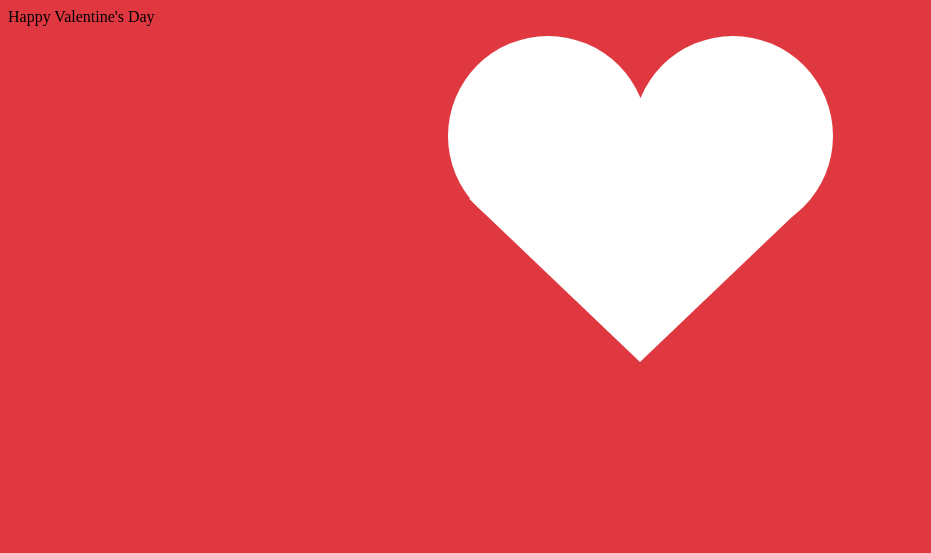
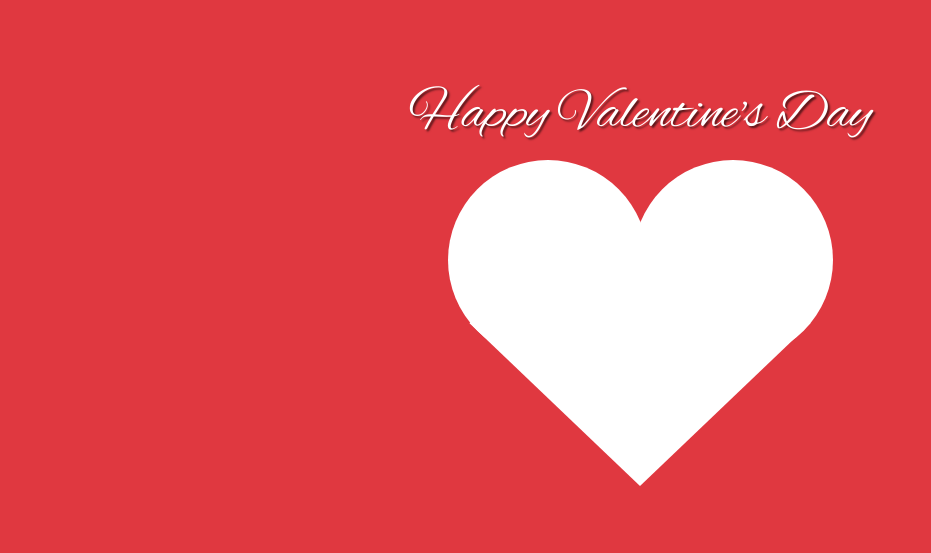
Before and after one commit to alicelara/happy-valentines-css, a plain HTML site: page index.html in a window 1280 px wide. Shown: the whole page, without its empty margins (0-931 px from the left). Drawn offline with Linux system fonts and the light colour scheme.

Commit message:
including class to change font

```diff
--- a/style.css
+++ b/style.css
@@ -6,7 +6,16 @@
 }
 
 body{
-background-color:#E03840;
+  background-color:#E03840;
+}
+
+.happy{
+  margin-top: 80px;
+  font-family: 'Alex Brush', cursive;
+  font-size: 3.5em;
+  text-align: center;
+  color: #FFF;
+  text-shadow: 2px 2px 2px rgba(0,0,0,0.6);
 }
 
 .wrapper {
```
